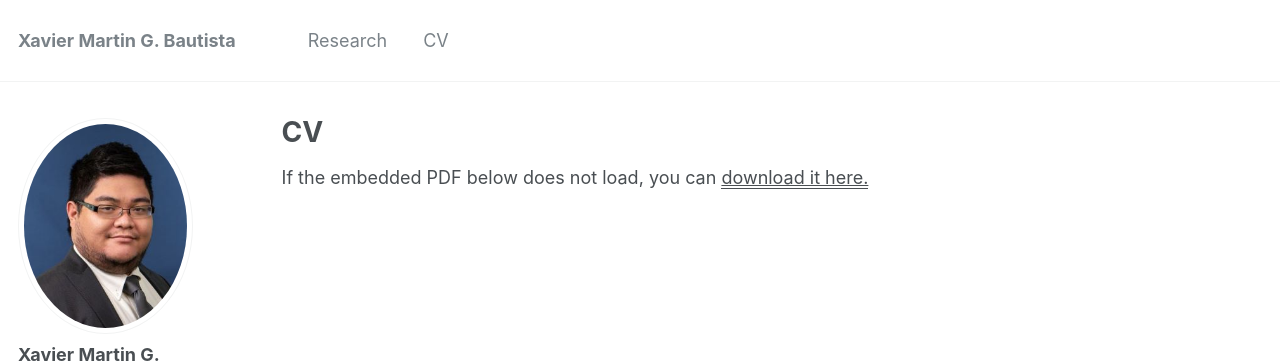
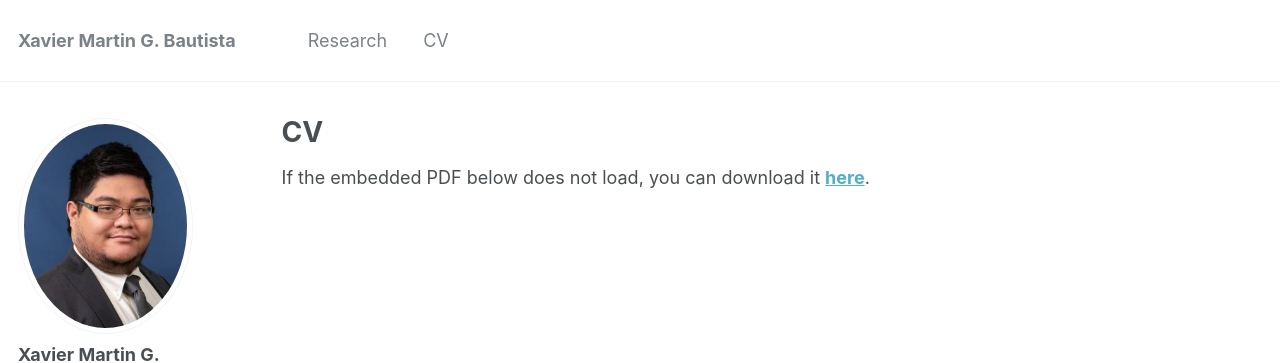
Before and after one commit to xmgbautista/xmgbautista.github.io, a Jekyll site: the page built from _pages/cv.md, in a window 1280 px wide and 900 px high. Shown: the top 363 px of the window. Built offline with Jekyll 4.4.1, drawn with Linux system fonts in a browser that asks for light colours.

Commit message:
Update CV.

```diff
--- a/_pages/cv.md
+++ b/_pages/cv.md
@@ -8,8 +8,7 @@ author_profile: true
 {% include base_path %}
 {% capture written_label %}'None'{% endcapture %}
 
-If the embedded PDF below does not load, you can <u><a href="https://xmgbautista.github.io/cv/cv_xmgbautista.pdf">download it here.</a></u>
-<br>
+If the embedded PDF below does not load, you can download it __[here]("https://xmgbautista.github.io/cv/cv_xmgbautista.pdf")__.
 <br>
 
 <embed src="https://xmgbautista.github.io/cv/cv_xmgbautista.pdf" type="application/pdf" width="100%" />
```
